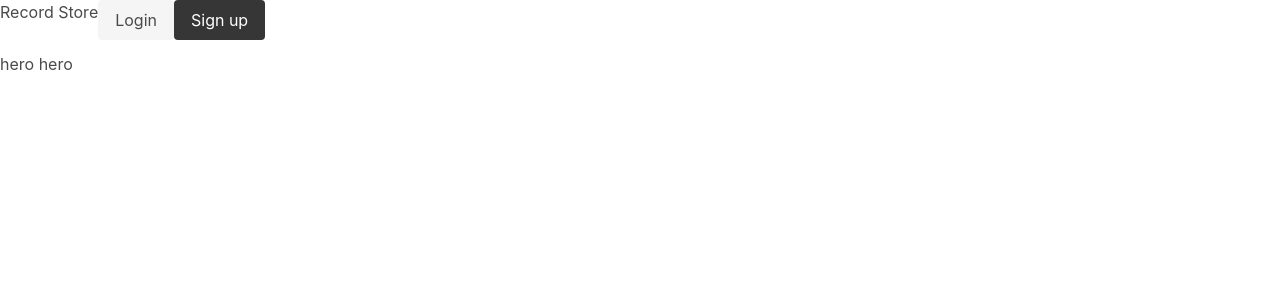
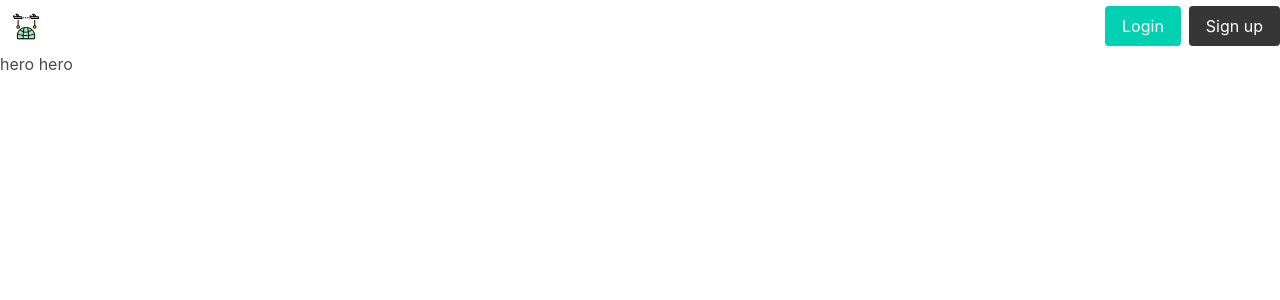
Before and after one commit to Laura-Cindy-Aza/record-store-client, a React (Create React App) app: page / in a window 1280 px wide. Shown: the top 300 px of the page. Built offline with nearby package versions, Linux system fonts and the light colour scheme.

Commit message:
add navbar

```diff
--- a/package.json
+++ b/package.json
@@ -6,10 +6,7 @@
     "@testing-library/jest-dom": "^5.11.9",
     "@testing-library/react": "^11.2.5",
     "@testing-library/user-event": "^12.8.3",
-<<<<<<< HEAD
-=======
     "axios": "^0.21.1",
->>>>>>> 3d0d0fbf66629cb670fb5c9d74998833c73ce316
     "bulma": "^0.9.2",
     "react": "^17.0.1",
     "react-dom": "^17.0.1",
--- a/src/components/Navbar.jsx
+++ b/src/components/Navbar.jsx
@@ -1,20 +1,44 @@
 import React from "react";
 import { Link } from "react-router-dom";
+import logo from '../statics/logo.svg'
 
 function Navbar() {
   return (
     <>
+
+    {/* Logo or brand  */}
       <nav className='navbar' role='navigation' aria-label='main navigation'>
-        <div>
-          <h2>Record Store</h2>
+        <div className='navbar-brand'>
+          <a className='navbar-item' href='http://localhost:3000/'>
+
+          <img src={logo} alt='logo' />
+          </a>
+
+
+      <a role='button' className='navbar-burger has-dropdown is-hoverable' aria-label='menu' aria-expanded='false' data-target='navbarBasicExample'  href='/'>
+        {/* <span aria-hidden='true'></span>
+        <span aria-hidden='true'></span>
+        <span aria-hidden='true'></span> */}
+      </a>
         </div>
+      {/* end of logo/ brand  */}
 
-        <Link className='button is-light' to='/login'>
-          <span>Login</span>
+
+      {/* Start of right-sided buttons  */}
+
+        <div className='navbar-menu is-active'>
+          <div className='navbar-end'>
+            <div className="buttons">
+
+              <Link className='button is-primary' to='/login'>
+              <span>Login</span>
+              </Link>
+              <Link className='button is-dark' to='/signup'>
+              <span>Sign up</span>
         </Link>
-        <Link className='button is-dark' to='/signup'>
-          <span>Sign up</span>
-        </Link>
+            </div>
+          </div>
+        </div>
       </nav>
     </>
   );
```
Also changed, not shown: src/statics/logo.svg (added), 1 other file (tests, documents, lock files or other folders).
